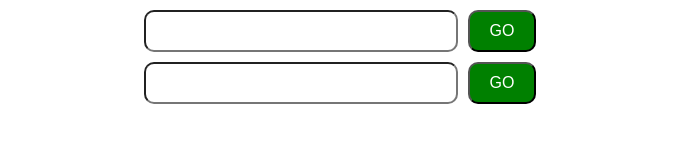
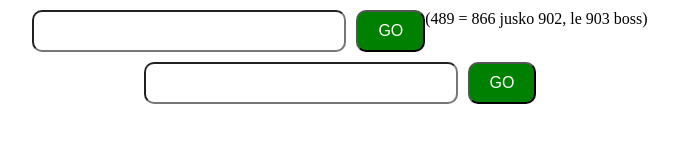
Before and after one commit to kjdcompany/Agnam, a plain HTML site: page Liens/op.html in a window 1280 px wide. Shown: the whole page, without its empty margins (300-978 px from the left). Drawn offline with Linux system fonts and the light colour scheme.

Commit message:
Ajout d'une paranthese

```diff
--- a/Liens/op.html
+++ b/Liens/op.html
@@ -17,7 +17,7 @@
     <!--    Bouton et selection du chapitre au debut-->
     <div class="btn-container">
         <input name="Chapitre" type="text" maxlength="200" id="chapitre" />
-        <button type="button" id="btn">GO</button>
+        <button type="button" id="btn">GO</button><p style="display:inline;">(489 = 866 jusko 902, le 903 boss)</p>
     </div>
 
 
```
